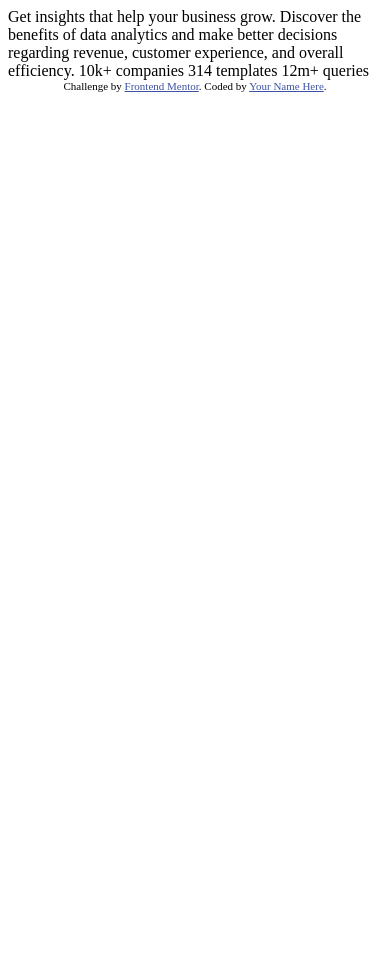
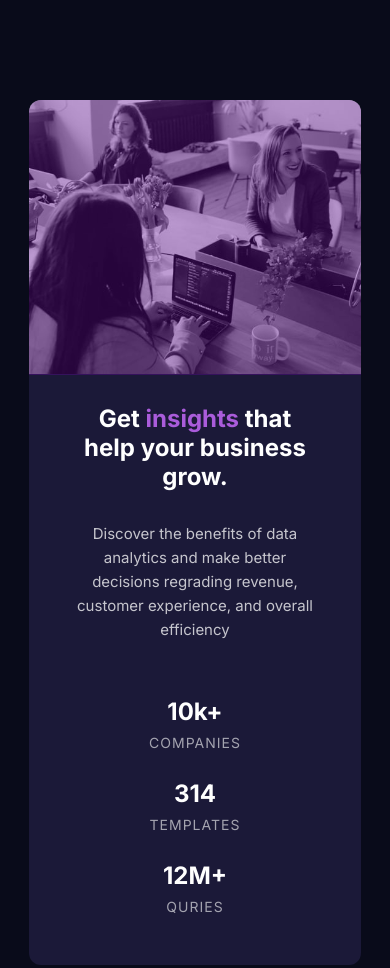
Before and after one commit to supparatleelee/FrontEndMentor-FirstSubmission-Stats-preview-card-component, a plain HTML site: page index.html in a window 390 px wide. Before the commit the page ends 844 px from the top, so only its background shows below. Drawn offline with Linux system fonts and the light colour scheme.

Commit message:
finished the challenge: both desktop and mobile version

```diff
--- a/index.html
+++ b/index.html
@@ -1,33 +1,44 @@
 <!DOCTYPE html>
 <html lang="en">
-<head>
-  <meta charset="UTF-8">
-  <meta name="viewport" content="width=device-width, initial-scale=1.0"> <!-- displays site properly based on user's device -->
+  <head>
+    <meta charset="UTF-8" />
+    <meta http-equiv="X-UA-Compatible" content="IE=edge" />
+    <meta name="viewport" content="width=device-width, initial-scale=1.0" />
+    <link rel="stylesheet" href="styles.css" />
+    <title>Front-end Mentor: First Submission</title>
+  </head>
+  <body class="background-primary">
+    <div class="card">
+      <div class="left-div">
+        <h1 class="main-heading main-heading">
+          Get <span class="accent"> insights </span> that help your business
+          grow.
+        </h1>
+        <p class="main-paragraph">
+          Discover the benefits of data analytics and make better decisions
+          regrading revenue, customer experience, and overall efficiency
+        </p>
 
-  <link rel="icon" type="image/png" sizes="32x32" href="./images/favicon-32x32.png">
+        <div class="stats-container">
+          <div class="stat-container">
+            <p class="stat">10k+</p>
+            <p class="stat-heading">Companies</p>
+          </div>
+          <div class="stat-container">
+            <p class="stat">314</p>
+            <p class="stat-heading">Templates</p>
+          </div>
+          <div class="stat-container">
+            <p class="stat">12M+</p>
+            <p class="stat-heading">Quries</p>
+          </div>
+        </div>
+      </div>
 
-  <title>Frontend Mentor | Stats preview card component</title>
-
-  <!-- Feel free to remove these styles or customise in your own stylesheet 👍 -->
-  <style>
-    .attribution { font-size: 11px; text-align: center; }
-    .attribution a { color: hsl(228, 45%, 44%); }
-  </style>
-</head>
-<body>
-
-  Get insights that help your business grow.
-
-  Discover the benefits of data analytics and make better decisions regarding revenue, customer
-  experience, and overall efficiency.
-
-  10k+ companies
-  314 templates
-  12m+ queries
-
-  <div class="attribution">
-    Challenge by <a href="https://www.frontendmentor.io?ref=challenge" target="_blank">Frontend Mentor</a>.
-    Coded by <a href="#">Your Name Here</a>.
-  </div>
-</body>
+      <div class="right-div">
+        <div class="transparent-bg"></div>
+        <img src="./images/image-header-desktop.jpg" alt="picture" />
+      </div>
+    </div>
+  </body>
 </html>
--- /dev/null
+++ b/styles.css
@@ -0,0 +1,154 @@
+@import url('https://fonts.googleapis.com/css2?family=Inter:wght@400;700&family=Lexend+Deca&display=swap');
+
+body {
+  font-family: 'Inter', sans-serif;
+  /* font-family: 'Lexend Deca', sans-serif; */
+  font-size: 15px;
+  padding: 0;
+  margin: 150px 0 0 0;
+  box-sizing: border-box;
+}
+
+.background-primary {
+  background-color: hsl(233, 47%, 7%);
+}
+
+.accent {
+  color: hsl(277, 64%, 61%);
+}
+
+.main-heading {
+  color: hsl(0, 0%, 100%);
+  font-size: 36px;
+  width: 80%;
+}
+
+.stat {
+  color: hsl(0, 0%, 100%);
+  font-size: 24px;
+  font-weight: 700;
+}
+
+.main-paragraph {
+  color: hsla(0, 0%, 100%, 0.75);
+  width: 70%;
+  line-height: 1.6;
+}
+
+.stat-heading {
+  color: hsla(0, 0%, 100%, 0.6);
+  font-size: 14px;
+  text-transform: uppercase;
+  letter-spacing: 1px;
+}
+
+/* card */
+.card {
+  background-color: hsl(244, 38%, 16%);
+  width: 75%;
+  margin: auto;
+  display: flex;
+  border-radius: 12px;
+}
+
+/* left div */
+.left-div {
+  display: flex;
+  flex-direction: column;
+  justify-content: space-between;
+  padding: 50px 0 50px 80px;
+  width: 50%;
+}
+
+/* stats container */
+.stats-container {
+  width: 75%;
+  display: flex;
+  justify-content: space-between;
+  margin: 64px 0 0 0;
+}
+
+.stat-container {
+  display: flex;
+  flex-direction: column;
+  justify-content: space-between;
+}
+
+.stat-container p {
+  margin: 0;
+}
+
+.stat-container p:first-child {
+  margin: 0 0 8px 0;
+}
+
+/* right div */
+.right-div {
+  position: relative;
+}
+
+.transparent-bg {
+  width: 100%;
+  height: 100%;
+  background-color: hsl(277, 90%, 30%);
+  position: absolute;
+  opacity: 0.4;
+  border-radius: 0 12px 12px 0;
+}
+
+.right-div img {
+  height: 100%;
+  width: 100%;
+  border-radius: 0 12px 12px 0;
+}
+
+/* Mobile Version */
+@media only screen and (max-width: 600px) {
+  body {
+    margin-top: 100px;
+    margin-bottom: 100px;
+  }
+
+  .card {
+    width: 85%;
+    margin: auto;
+    flex-direction: column-reverse;
+  }
+
+  .left-div {
+    padding: 10px 45px 50px 45px;
+    width: auto;
+  }
+
+  .main-heading {
+    width: 100%;
+    text-align: center;
+    font-size: 24px;
+  }
+
+  .main-paragraph {
+    width: 100%;
+    text-align: center;
+  }
+
+  .stats-container {
+    flex-direction: column;
+    align-items: center;
+    gap: 28px;
+    width: 100%;
+    margin: 40px 0 0 0;
+  }
+
+  .stat-container {
+    align-items: center;
+  }
+
+  .right-div img {
+    border-radius: 12px 12px 0 0;
+  }
+
+  .transparent-bg {
+    border-radius: 12px 12px 0 0;
+    height: 99%;
+  }
+}
```
